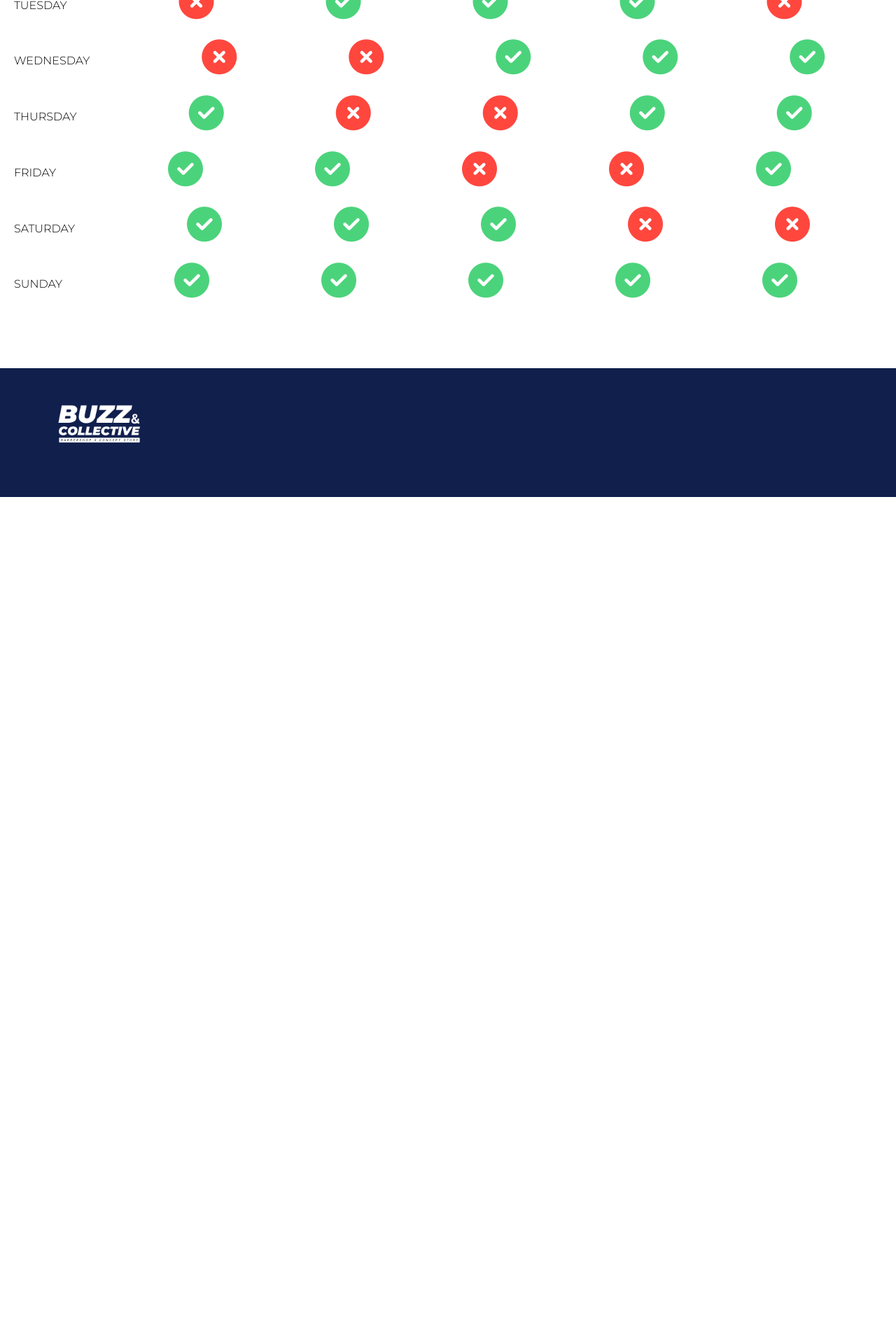
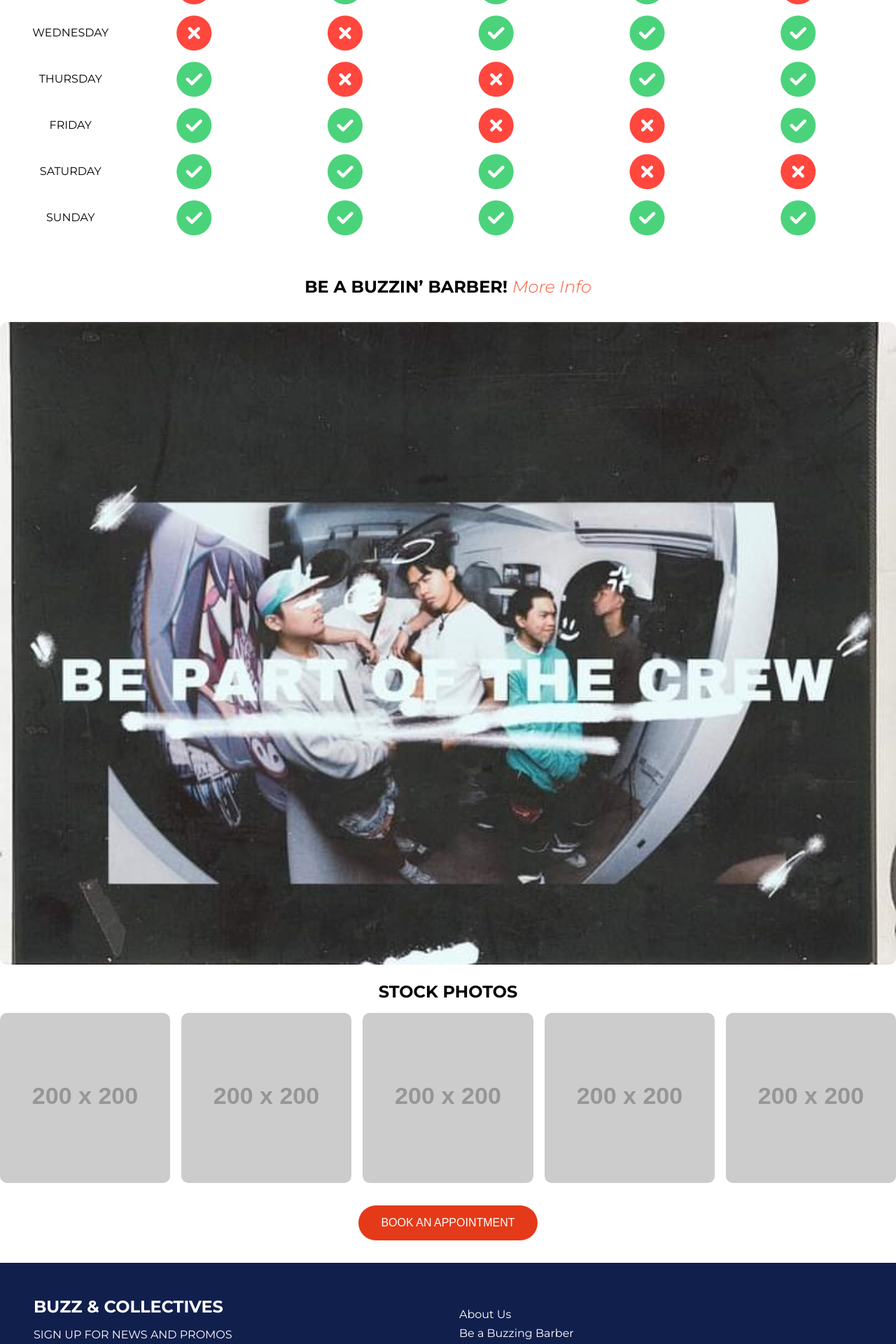
Before and after one commit to baACoon/BUZZ-COLLECTIVE, a PHP site: page /home.php in a window 1280 px wide. Shown: the part 1440-3360 px from the top of the page at 70% size. Before the commit the page ends 2150 px from the top, so only its background shows below. Run offline with PHP 8.4, Linux system fonts and the light colour scheme; the visitor is signed in with stand-in values (Sample User, id 1); grey boxes labelled with a size stand in for pictures from a placeholder-image service; some libraries are stand-ins or nearby versions.

Commit message:
update
linis pa

```diff
--- a/frontend/design/home.css
+++ b/frontend/design/home.css
@@ -117,11 +117,12 @@ body {
     background-color: black;
 }
 
-/*BARBERS */
 
+/*BARBERS AVAILABILITY */
 .barbers-container {
     display: flex;
     flex-direction: column; /* Stack items vertically */
+
 
 }
 
@@ -132,47 +133,34 @@ body {
     font-size: 28px;
 }
 
-.barbers{
-    display: flex;
-    justify-content: center;
-    align-items: center;
-    gap: 35px;
+
+.availability{
+    background-color: #fff;
+    border-radius: 10px;
+    padding: 2rem;
+    margin-top: 2em;
+}
+.availability h2 {
+    text-align: center;
+    margin-bottom: 1rem;
 }
 
+table {
+    width: 100%;
+    border-collapse: collapse;
+    text-align: center;
+}
 
-.barbers img{
+th, td {
+    padding: 0.5rem;
+}
+
+th img {
     width: 180px;
     height: 180px;
     border-radius: 50%;
-    margin-top: 5.5%;
-
 }
 
-.days h1{
-    margin-left: 20px;
-    margin-top: 50px;
-    font-weight: 300;
-    font-size: 16px;
-}
-
-
-
-.days {
-    display: flex;
-    flex-direction: column;
-}
-
-.day {
-    display: flex;
-    align-items: center;
-    gap: 10em; /* Adjust the gap between icons and text */
-}
-
-.day i {
-    margin-top: 28px;
-}
-
-/*icon color */
 #check{
     color: #4BD37B;
     font-size: 50px;
@@ -184,31 +172,147 @@ body {
     font-size: 50px;
 }
 
+/*BUZZIN BARBERS */
+.buzzin-barber {
+    text-align: center;
+}
+
+.buzzin-barber h2 {
+    font-size: 1.5rem;
+    font-weight: bold;
+}
+
+.buzzin-barber i {
+    color: #ff5733;
+    cursor: pointer;
+    font-weight: 300;
+}
+
+.buzzin-barber img {
+    width: 100%;
+    height: auto;
+    border-radius: 10px;
+    margin-top: 1rem;
+}
+
+.stock-photos h2 {
+    text-align: center;
+    font-size: 1.5rem;
+    font-weight: bold;
+    margin-bottom: 1rem;
+}
+
+.stock-photos .gallery {
+    display: flex;
+    flex-wrap: wrap;
+    gap: 1rem;
+}
+
+.stock-photos .gallery img {
+    flex: 1;
+    max-width: calc(33.333% - 1rem);
+    border-radius: 10px;
+}
+
+.appointment {
+    text-align: center;
+    margin-top: 2rem;
+}
+
+.appointment button {
+    background-color: #E43A19;
+    color: #fff;
+    border: none;
+    border-radius: 25px;
+    padding: 1rem 2rem;
+    font-size: 1rem;
+    cursor: pointer;
+    margin-bottom: 2rem;
+}
+
+.appointment button:hover {
+    background-color: black;
+}
+
 
 
 
 /* FOOTER  */
 footer {
     background-color: #111F4D;
-    color: white;
-    padding: 15px;
-    margin-top: 100px;
-
+    color: #fff;
+    padding: 2rem;
 }
 
-footer img{
-    width: 180px;
-    position: relative;
-    height: 180px; /* Adjust the height as needed */
-    margin-left: 35px; /* Adjust the margin as needed */
-    margin-right: 20px; /* Adjust the margin as needed */
-    margin-top: -30px;
+.footer-content {
+    display: flex;
+    justify-content: space-between;
+    flex-wrap: wrap;
 }
 
-.footer-container{
+.footer-left, .footer-right {
+    flex: 1;
+    min-width: 250px;
+    margin: 1rem;
+}
+
+.footer-left h2 {
+    margin: 0;
+    font-size: 1.5rem;
+    font-weight: bold;
+}
+
+.footer-left p, .footer-left address, .footer-left form {
+    margin: 1rem 0;
+}
+
+.footer-left form {
     display: flex;
 }
 
+.footer-left input {
+    flex: 1;
+    padding: 0.5rem;
+    border: none;
+    border-radius: 5px 0 0 5px;
+}
+
+.footer-left button {
+    padding: 0.5rem;
+    border: none;
+    background-color: #ff5733;
+    color: #fff;
+    cursor: pointer;
+    border-radius: 0 5px 5px 0;
+}
+
+.footer-left address p {
+    margin: 0.5rem 0;
+}
+
+.footer-left .social-media {
+    display: flex;
+    gap: 0.5rem;
+}
+
+.footer-left .social-media a img {
+    width: 24px;
+    height: 24px;
+}
+
+.footer-right ul {
+    list-style: none;
+    padding: 0;
+}
+
+.footer-right ul li {
+    margin: 0.5rem 0;
+}
+
+.footer-right ul li a {
+    color: #fff;
+    text-decoration: none;
+}
 
 
 
--- a/frontend/home.php
+++ b/frontend/home.php
@@ -67,84 +67,137 @@ if (!isset($_SESSION['username'])) {
 
 
 </body>
+            <!-- Barbers' Availability Section -->
         <div class="barbers-container">
             <h1 class="text">BARBERS' AVAILABILITY</h1>
-            <div class="barbers">
-                <img src="design/image/Barber1.jpg" alt="">
-                <img src="design/image/barber 2.jpg" alt="">
-                <img src="design/image/Barber 3.jpg" alt="">
-                <img src="design/image/barber4.jpg" alt="">
-                <img src="design/image/barber5.jpg" alt="">
-            </div>
         </div>
 
-        <div class="days">
-            <div class="day">
-            <h1>MONDAY</h1>
-            <i id="check" class="fa-solid fa-circle-check"></i>
-            <i id="check" class="fa-solid fa-circle-check"></i>
-            <i id="check" class="fa-solid fa-circle-check"></i>
-            <i id="check" class="fa-solid fa-circle-check"></i>
-            <i id="check" class="fa-solid fa-circle-check"></i>
+        <section class="availability">
+
+            <table>
+                <thead>
+                    <tr>
+                        <th></th>
+                        <th><img src="design/image/Barber1.jpg" alt="Barber 1"></th>
+                        <th><img src="design/image/barber 2.jpg" alt="Barber 2"></th>
+                        <th><img src="design/image/Barber 3.jpg" alt="Barber 3"></th>
+                        <th><img src="design/image/barber4.jpg" alt="Barber 4"></th>
+                        <th><img src="design/image/barber5.jpg" alt="Barber 5"></th>
+                    </tr>
+                </thead>
+                <tbody>
+                    <tr>
+                        <td>MONDAY</td>
+                        <td><i id="check" class="fa-solid fa-circle-check"></i></td>
+                        <td><i id="check" class="fa-solid fa-circle-check"></i></td>
+                        <td><i id="check" class="fa-solid fa-circle-check"></i></td>
+                        <td><i id="check" class="fa-solid fa-circle-check"></i></td>
+                        <td><i id="check" class="fa-solid fa-circle-check"></i></td>
+                    </tr>
+                    <tr>
+                        <td>TUESDAY</td>
+                        <td><i id="xmark" class="fa-solid fa-circle-xmark"></i></td>
+                        <td><i id="check" class="fa-solid fa-circle-check"></i></td>
+                        <td><i id="check" class="fa-solid fa-circle-check"></i></td>
+                        <td><i id="check" class="fa-solid fa-circle-check"></i></td>
+                        <td><i id="xmark" class="fa-solid fa-circle-xmark"></i></td>
+                    </tr>
+                    <tr>
+                        <td>WEDNESDAY</td>
+                        <td><i id="xmark" class="fa-solid fa-circle-xmark"></i></td>
+                        <td><i id="xmark" class="fa-solid fa-circle-xmark"></i></td>
+                        <td><i id="check" class="fa-solid fa-circle-check"></i></td>
+                        <td><i id="check" class="fa-solid fa-circle-check"></i></td>
+                        <td><i id="check" class="fa-solid fa-circle-check"></i></td>
+                    </tr>
+                    <tr>
+                        <td>THURSDAY</td>
+                        <td><i id="check" class="fa-solid fa-circle-check"></i></td>
+                        <td><i id="xmark" class="fa-solid fa-circle-xmark"></i></td>
+                        <td><i id="xmark" class="fa-solid fa-circle-xmark"></i></td>
+                        <td><i id="check" class="fa-solid fa-circle-check"></i></td>
+                        <td><i id="check" class="fa-solid fa-circle-check"></i></td>
+                    </tr>
+                    <tr>
+                        <td>FRIDAY</td>
+                        <td><i id="check" class="fa-solid fa-circle-check"></i></td>
+                        <td><i id="check" class="fa-solid fa-circle-check"></i></td>
+                        <td><i id="xmark" class="fa-solid fa-circle-xmark"></i></td>
+                        <td><i id="xmark" class="fa-solid fa-circle-xmark"></i></td>
+                        <td><i id="check" class="fa-solid fa-circle-check"></i></td>
+                    </tr>
+                    <tr>
+                        <td>SATURDAY</td>
+                        <td><i id="check" class="fa-solid fa-circle-check"></i></td>
+                        <td><i id="check" class="fa-solid fa-circle-check"></i></td>
+                        <td><i id="check" class="fa-solid fa-circle-check"></i></td>
+                        <td><i id="xmark" class="fa-solid fa-circle-xmark"></i></td>
+                        <td><i id="xmark" class="fa-solid fa-circle-xmark"></i></td>
+                    </tr>
+                    <tr>
+                        <td>SUNDAY</td>
+                        <td><i id="check" class="fa-solid fa-circle-check"></i></td>
+                        <td><i id="check" class="fa-solid fa-circle-check"></i></td>
+                        <td><i id="check" class="fa-solid fa-circle-check"></i></td>
+                        <td><i id="check" class="fa-solid fa-circle-check"></i></td>
+                        <td><i id="check" class="fa-solid fa-circle-check"></i></td>
+                    </tr>
+                </tbody>
+            </table>
+        </section>
+
+        <section class="buzzin-barber">
+            <h2>BE A BUZZIN’ BARBER! <i>More Info</i></h2>
+            <img src="design/image/stockphotos5.jpg" alt="Be Part of the Crew">
+        </section>
+
+        <!-- Stock Photos Section -->
+        <section class="stock-photos">
+            <h2>STOCK PHOTOS</h2>
+            <div class="gallery">
+                <img src="https://placehold.co/200x200" alt="Stock Photo 1">
+                <img src="https://placehold.co/200x200" alt="Stock Photo 2">
+                <img src="https://placehold.co/200x200" alt="Stock Photo 3">
+                <img src="https://placehold.co/200x200" alt="Stock Photo 4">
+                <img src="https://placehold.co/200x200" alt="Stock Photo 5">
             </div>
-            <div class="day">
-            <h1>TUESDAY</h1>
-            <i id="xmark" class="fa-solid fa-circle-xmark"></i>
-            <i id="check" class="fa-solid fa-circle-check"></i>
-            <i id="check" class="fa-solid fa-circle-check"></i>
-            <i id="check" class="fa-solid fa-circle-check"></i>
-            <i id="xmark" class="fa-solid fa-circle-xmark"></i>
+            <div class="appointment">
+            <a href="appointment.php"><button>BOOK AN APPOINTMENT</button></a>
+
             </div>
-            <div class="day">
-            <h1>WEDNESDAY</h1>
-            <i id="xmark" class="fa-solid fa-circle-xmark"></i>
-            <i id="xmark" class="fa-solid fa-circle-xmark"></i>
-            <i id="check" class="fa-solid fa-circle-check"></i>
-            <i id="check" class="fa-solid fa-circle-check"></i>
-            <i id="check" class="fa-solid fa-circle-check"></i>
-            </div>
-            <div class="day">
-            <h1>THURSDAY</h1>
-            <i id="check" class="fa-solid fa-circle-check"></i>
-            <i id="xmark" class="fa-solid fa-circle-xmark"></i>
-            <i id="xmark" class="fa-solid fa-circle-xmark"></i>
-            <i id="check" class="fa-solid fa-circle-check"></i>
-            <i id="check" class="fa-solid fa-circle-check"></i>
-            </div>
-            <div class="day">
-            <h1>FRIDAY</h1>
-            <i id="check" class="fa-solid fa-circle-check"></i>
-            <i id="check" class="fa-solid fa-circle-check"></i>
-            <i id="xmark" class="fa-solid fa-circle-xmark"></i>
-            <i id="xmark" class="fa-solid fa-circle-xmark"></i>
-            <i id="check" class="fa-solid fa-circle-check"></i>
-            </div>
-            <div class="day">
-            <h1>SATURDAY</h1>
-            <i id="check" class="fa-solid fa-circle-check"></i>
-            <i id="check" class="fa-solid fa-circle-check"></i>
-            <i id="check" class="fa-solid fa-circle-check"></i>
-            <i id="xmark" class="fa-solid fa-circle-xmark"></i>
-            <i id="xmark" class="fa-solid fa-circle-xmark"></i>
-            </div>
-            <div class="day">
-            <h1>SUNDAY</h1>
-            <i id="check" class="fa-solid fa-circle-check"></i>
-            <i id="check" class="fa-solid fa-circle-check"></i>
-            <i id="check" class="fa-solid fa-circle-check"></i>
-            <i id="check" class="fa-solid fa-circle-check"></i>
-            <i id="check" class="fa-solid fa-circle-check"></i>
-            </div>
-        </div>
+        </section>
+
 
 
         <footer>
-            <div class="footer-container">
-                <div class="footer-section">
-                <img src="design/image/buzz.png" alt="">
+        <div class="footer-content">
+            <div class="footer-left">
+                <h2>BUZZ & COLLECTIVES</h2>
+                <p>SIGN UP FOR NEWS AND PROMOS</p>
+                <form>
+                    <input type="email" placeholder="buzzandcollective@gmail.com">
+                    <button type="submit">→</button>
+                </form>
+                <address>
+                    <p>89 Nueno Ave, Imus Cavite, Imus, Philippines, 4103</p>
+                    <p>buzzandcollective@gmail.com</p>
+                    <p>0995 451 5631</p>
+                </address>
+                <div class="social-media">
+                    <a href="#"><img src="https://placehold.co/24x24" alt="Facebook"></a>
+                    <a href="#"><img src="https://placehold.co/24x24" alt="Instagram"></a>
+                    <a href="#"><img src="https://placehold.co/24x24" alt="TikTok"></a>
+                </div>
+            </div>
+            <div class="footer-right">
+                <ul>
+                    <li><a href="#">About Us</a></li>
+                    <li><a href="#">Be a Buzzing Barber</a></li>
+                    <li><a href="#">Products</a></li>
+                    <li><a href="#">Services</a></li>
+                </ul>
+            </div>
+        </div>
+    </footer>
 
-                </div>
-
-            </div>
-        </footer>
 </html>
```
Also changed, not shown: frontend/design/image/stockphotos1.jpg (added), frontend/design/image/stockphotos2.jpg (added), frontend/design/image/stockphotos3.jpg (added), frontend/design/image/stockphotos4.jpg (added), frontend/design/image/stockphotos5.jpg (added).
